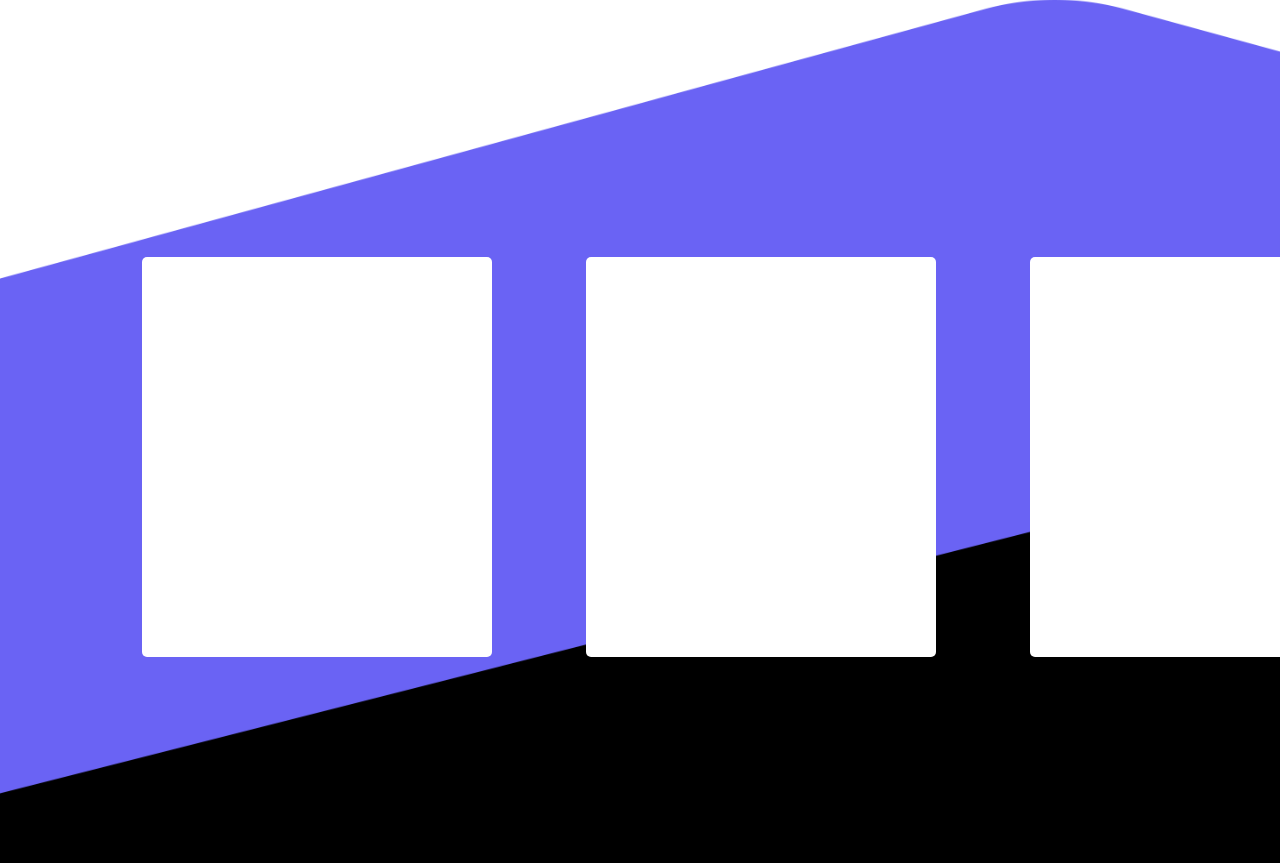
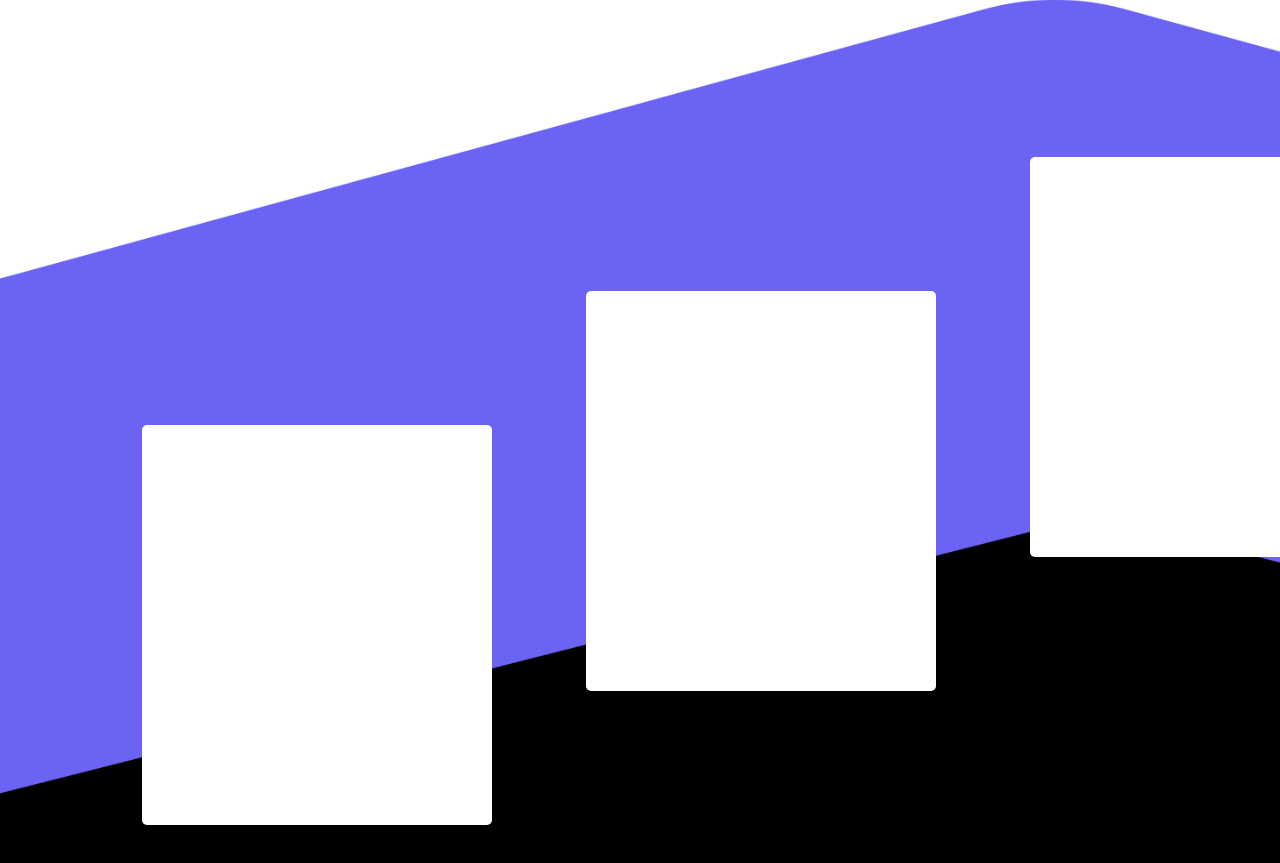
Before and after one commit to nvisal1/Stringtheory-Client, a React (Create React App) app: page / in a window 1280 px wide. Shown: the part 1059-1922 px from the top of the page. Built offline with nearby package versions, Linux system fonts and the light colour scheme.

Commit message:
create card step pattern

```diff
--- a/src/components/home/home.css
+++ b/src/components/home/home.css
@@ -45,19 +45,38 @@
     position: absolute;
     display: grid;
     grid-template-columns: repeat(3, 1fr);
-    grid-auto-rows: minmax(64px, auto);
+    grid-auto-rows: 40px;
     grid-gap: 94px;
-    top: 300px;
+    top: 200px;
     left: 15%;
     margin-left: -50px;
 }
 
-.home__body__card {
+.home__body__card-1 {
     height: 400px;
     width: 350px;
     background-color: white;
     border-radius: 5px;
-    margin: auto;
+    grid-row-start: 3;
+    grid-column-start: 1;
+}
+
+.home__body__card-2 {
+    height: 400px;
+    width: 350px;
+    background-color: white;
+    border-radius: 5px;
+    grid-row-start: 2;
+    grid-column-start: 2;
+}
+
+.home__body__card-3 {
+    height: 400px;
+    width: 350px;
+    background-color: white;
+    border-radius: 5px;
+    grid-row-start: 1;
+    grid-column-start: 3;
 }
 
 .home__body__footnote-container {
--- a/src/components/home/home.tsx
+++ b/src/components/home/home.tsx
@@ -54,13 +54,13 @@ const Home: React.FC = () => {
                         src={body}
                     />
                     <div className='home__body__card-container'>
-                        <div className='home__body__card'>
+                        <div className='home__body__card-1'>
 
                         </div>
-                        <div className='home__body__card'>
+                        <div className='home__body__card-2'>
 
                         </div>
-                        <div className='home__body__card'>
+                        <div className='home__body__card-3'>
 
                         </div>
                     </div>
```
